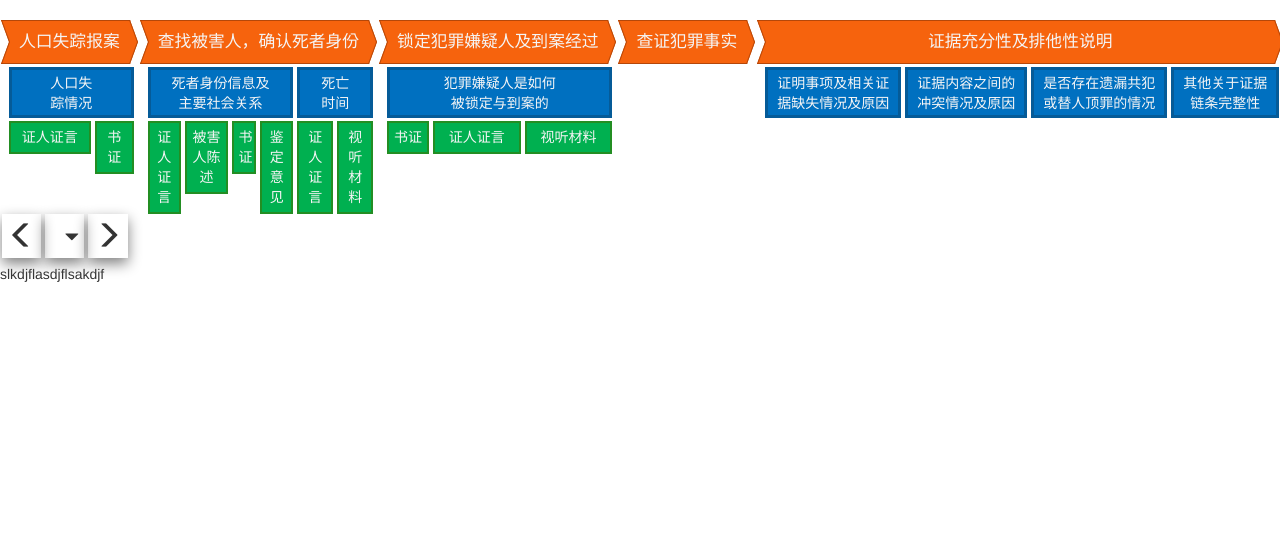
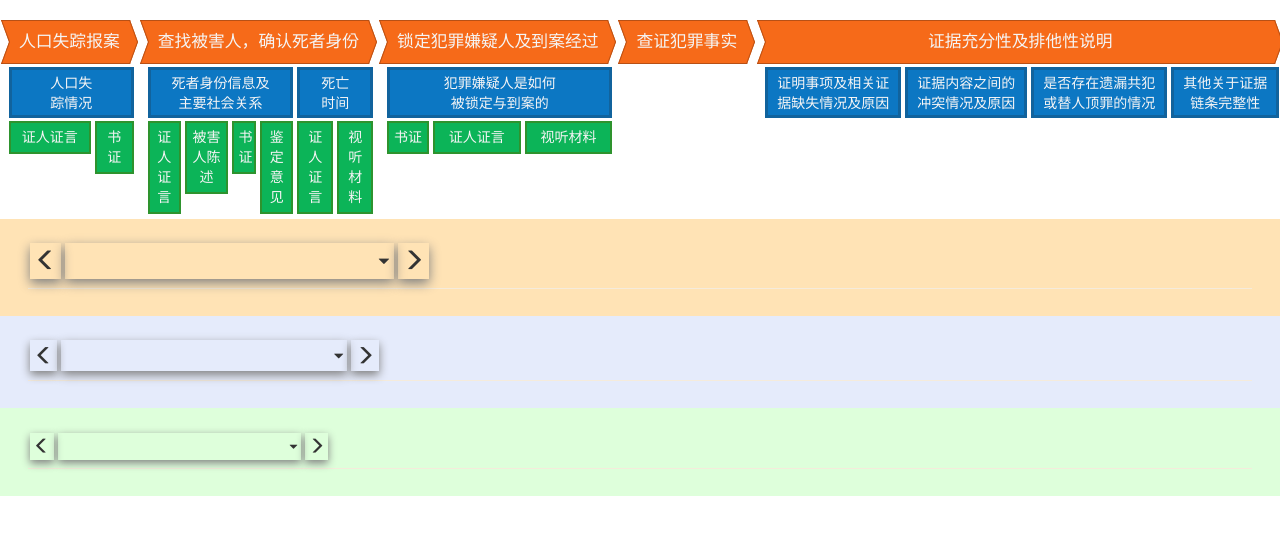
Before and after one commit to NJUOCR/judging, a Flask app: page /config-graph in a window 1280 px wide. Shown: the top 535 px of the page. Run offline with Flask 2, Linux system fonts and the light colour scheme; data that the repository does not hold is empty; some libraries are stand-ins or nearby versions.

Commit message:
commit to go home

```diff
--- a/app.py
+++ b/app.py
@@ -67,5 +67,29 @@ def upload():
         return jsonify(error='method should be post')
 
 
+@app.route('/favicon.ico')
+def send_icon():
+    return send_file('./favicon.ico')
+
+
+@app.route('/media-upload')
+def media_upload():
+    """
+    todo @熊 为媒体资源的上传提供后台接口
+    前端会检查上传文件的类型，在某一次上传中，数据可以是：
+    - 一个视频文件
+    - 或一个音频文件
+    - 或多个图片文件
+
+    ** 注意将文件名中的空格替换成`_` **，*linux不允许文件名包含空格*
+
+    文件存储位置：
+    根目录为`static/resources/media`
+    子目录根据前端传来的一个列表 `['{案号}', '{证据链节点名称}', '{查证事项节点名称}', '视听材料', '{材料名称}']`
+
+    > 目前先不更新数据库
+    :return:
+    """
+
 if __name__ == '__main__':
     app.run(debug=True)
--- a/static/css/graph-components.css
+++ b/static/css/graph-components.css
@@ -23,12 +23,14 @@
         box-shadow: .1rem .5rem 1rem rgba(0, 0, 0, .8);
         font-size: 120%;
         z-index: 10;
+        opacity: 1;
     }
     100% {
         top: 0;
         box-shadow: none;
         font-size: 100%;
         z-index: 0;
+        opacity: .95;
     }
 }
 
@@ -56,6 +58,9 @@
     padding-top: 2rem;
 }
 
+.non-selectable {
+    user-select: none;
+}
 /*.graph-mask{*/
 /*background-color: rgba(255, 255, 255, 0.5);*/
 /*width: 100%;*/
--- a/static/css/graph-detail.css
+++ b/static/css/graph-detail.css
@@ -1,3 +1,42 @@
-.selecting{
-    font-size: 2em;
+#selecting{
 }
+
+#detail hr {
+    margin-top: 5px;
+    border-top: 1px solid #f5ebdb;
+}
+
+/* 1st level */
+#first-level-section {
+    background-color: #ffe3b5;
+    padding: 2em 2em .5em 2em;
+}
+
+#first-level-section .selecting{
+    font-size: 1.6em;
+    min-width: 18em;
+}
+
+/* 2nd level */
+#second-level-section {
+    background-color: #e5ebfb;
+    padding: 2em 2em .5em 2em;
+}
+
+#second-level-section .selecting {
+
+    font-size: 1.4em;
+    min-width: 18em;
+}
+
+/* 3rd level */
+#third-level-section {
+    background-color: #deffdb;
+    padding: 2em 2em .5em 2em;
+}
+
+#third-level-section .selecting{
+
+    font-size: 1.2em;
+    min-width: 18em;
+}
--- a/static/css/selectable-header.css
+++ b/static/css/selectable-header.css
@@ -14,13 +14,10 @@
     padding: .3em .2em;
 }
 
-
-.header-text>.glyphicon {
+.header-text .glyphicon {
     font-size: 50%;
     height: fit-content;
     margin-left: 1em;
-    cursor: pointer;
-
 }
 
 .header-container {
@@ -28,16 +25,33 @@
     align-items: flex-end;
 }
 
+.header-container .glyphicon {
+    cursor: pointer;
+
+}
+
 .header-text {
     flex-grow: 1;
     display: flex;
     flex-direction: row-reverse;
     align-items: center;
+    justify-content: space-between;
 }
 
-.hover {
+.selecting .hover {
     box-shadow: 0 .2em .5em grey;
     top: -.2em;
+    opacity: 1;
+}
+
+.selecting .floor {
+    box-shadow: none;
+    top: 0;
+    opacity: 1;
+}
+
+.selecting .hide-control {
+    visibility: hidden;
 }
 
 .selecting ol {
--- a/static/html/graph_config2.html
+++ b/static/html/graph_config2.html
@@ -8,15 +8,16 @@
     <link rel="stylesheet" href="/static/css/selectable-header.css">
     <link rel="stylesheet" href="/static/css/graph-detail.css">
     <script src="/static/lib/vue.js"></script>
-    <script src="/static/js/selectable-header.js"></script>
+    <script src="/static/js/vue-components/selectable-header.js"></script>
 </head>
 <body>
 <div id="graph-container" class="graph-container" @click="select(0, 0)">
     <!--<div class="graph-mask"></div>-->
     <div v-for="(first, firstLevelIdx) in structure.firstLevelItems"
          class="first-level-container" @click="select(1, firstLevelIdx);">
-        <div class="box-arrow graph-item-selectable" :class="[ isSelected(firstLevelIdx) ? 'graph-item-selected' : 'graph-item-unselected' ]">
-            <div class="box-arrow-text">{{ first.name }}</div>
+        <div class="box-arrow graph-item-selectable"
+             :class="[ isSelected(firstLevelIdx) ? 'graph-item-selected' : 'graph-item-unselected' ]">
+            <div class="box-arrow-text non-selectable">{{ first.name }}</div>
             <div class="box-arrow-bg">
                 <div class="box-arrow-bg-top"></div>
                 <div class="box-arrow-bg-bottom"></div>
@@ -27,17 +28,18 @@
                 <div class='second-level-container' @click="select(2, secondLevelIdx);">
                     <div class="second-level-text graph-item-selectable"
                          :class="[ isSelected(firstLevelIdx, secondLevelIdx) ? 'graph-item-selected' : 'graph-item-unselected']">
-                        <div>{{ second.name.substring(0, (1 + second.name.length)/2^0) }}</div>
-                        <div>{{ second.name.substring((1 + second.name.length)/2^0) }}</div>
+                        <div class="non-selectable">{{ second.name.substring(0, parseInt(1 + second.name.length)/2) }}</div>
+                        <div class="non-selectable">{{ second.name.substring(parseInt(1 + second.name.length)/2) }}</div>
                     </div>
                     <ul class="horizontal-list">
                         <li v-for="(third, thirdLevelIdx) in second.thirdLevelItems"
                             :style="{width: parseInt(100 * third.name.length /
                                     second.thirdLevelItems.map(i => i.name.length).reduce((x1, x2) => x1+x2)) + '%'}">
                             <div class="third-level-container" @click="select(3, thirdLevelIdx)">
-                                <div class="third-level-text graph-item-selectable"
+                                <div ondblclick="window.location = '#third-level-section'"
+                                     class="third-level-text graph-item-selectable"
                                      :class="[isSelected(firstLevelIdx, secondLevelIdx, thirdLevelIdx) ? 'graph-item-selected':'graph-item-unselected' ]">
-                                    {{ third.name }}
+                                    <span class="non-selectable"> {{ third.name }}</span>
                                 </div>
                             </div>
                         </li>
@@ -48,15 +50,49 @@
     </div>
 </div>
 
-<div id="detail">
+<article id="detail">
+    <section id="first-level-section">
         <selectable-header v-on:change-candidate="changeCandidate"
+                           v-on:step="step"
                            name="first-level-header"
-                       :candidates="firstNameList()"
-                       :selected="firstLevelSelected()">
+                           :candidates="firstLevelHeader.list()"
+                           :selected="firstLevelHeader.selectedIdx()"
+                           :plain="firstLevelHeader.plain">
 
         </selectable-header>
-    <p>slkdjflasdjflsakdjf</p>
+        <hr/>
+    </section>
+
+    <section id="second-level-section">
+        <selectable-header @change-candidate="changeCandidate" @step="step"
+                           name="second-level-header"
+                           :candidates="secondLevelHeader.list()"
+                           :selected="secondLevelHeader.selectedIdx()"
+                           :plain="secondLevelHeader.plain"></selectable-header>
+        <hr/>
+    </section>
+
+    <section id="third-level-section">
+        <selectable-header @change-candidate="changeCandidate" @step="step"
+                           name="third-level-header"
+                           :candidates="thirdLevelHeader.list()"
+                           :selected="thirdLevelHeader.selectedIdx()"
+                           :plain="thirdLevelHeader.plain"></selectable-header>
+        <hr/>
+        <div>
+            <!-- todo @杨关 媒体文件上传，**不使用**fileinput.js-->
+            <!--
+                # 规则
+                在某一次上传时，只可以上传：
+                一个视频文件，或
+                一个音频文件，或
+                多个图片文件
+
+                > 暂时使用原生的input元素，由我来处理样式
+            -->
         </div>
+    </section>
+</article>
 
 <script>
 
@@ -340,9 +376,9 @@
 
             isSelected: function (...idxTree) {
                 // `...`称为rest parameters, 传入方法的所有参数将被转为数组存入`idxTree`
-                if (idxTree.length === 0 || this.selection.map(_ => _ === -1).reduce((x1, x2) => x1 && x2))   return false;
-                for(let i=0;i<idxTree.length;i++){
-                    if(idxTree[i] !== this.selection[i])
+                if (idxTree.length === 0 || this.selection.map(_ => _ === -1).reduce((x1, x2) => x1 && x2)) return false;
+                for (let i = 0; i < idxTree.length; i++) {
+                    if (idxTree[i] !== this.selection[i])
                         return false
                 }
                 return true;
@@ -352,18 +388,18 @@
 
         created: function () {
             const url = "http://localhost:5000/get-graph";
-            fetch(url).then(function(response){
-                if(response.status!==200){
-                    console.log("存在一个问题，状态码为："+response.status);
+            fetch(url).then(function (response) {
+                if (response.status !== 200) {
+                    console.log("存在一个问题，状态码为：" + response.status);
                     return;
                 }
                 //检查响应文本
-                response.json().then(function(data){
+                response.json().then(function (data) {
                     console.log(data);
                     this.structure = data
                 });
-            }).catch(function(err){
-                console.log("Fetch错误:"+err);
+            }).catch(function (err) {
+                console.log("Fetch错误:" + err);
             })
             // todo @所有人 从axios迁移到fetch
             //  axios并不是vue内置的库，它是一个第三方库；
@@ -376,29 +412,95 @@
     let detail = new Vue({
         el: '#detail',
         data: {
-            firstNameList: function () {
+            firstLevelHeader: {
+                list: function () {
                     if (graph.structure.firstLevelItems)
                         return graph.structure.firstLevelItems.map(i => i['name']);
                     else
                         return [];
                 },
 
-            firstLevelSelected: function () {
-                return graph.selection[0]
+                selectedIdx: function () {
+                    return graph.selection[0];
+
                 },
 
-            candidatesVisible: false
+                plain: false
+            },
+            secondLevelHeader: {
+                list: function () {
+                    let firstIdx = graph.selection[0];
+                    if (graph.structure.firstLevelItems
+                        && graph.structure.firstLevelItems[firstIdx]
+                        && graph.structure.firstLevelItems[firstIdx].secondLevelItems) {
+                        return graph.structure.firstLevelItems[firstIdx].secondLevelItems.map(i => i['name']);
+                    } else {
+                        return [];
+                    }
+                },
+
+                selectedIdx: function () {
+                    return graph.selection[1]
+                },
+
+                plain: false
+            },
+
+            thirdLevelHeader: {
+                list: function () {
+                    let firstIdx = graph.selection[0];
+                    let secondIdx = graph.selection[1];
+                    if (graph.structure.firstLevelItems
+                        && graph.structure.firstLevelItems[firstIdx]
+                        && graph.structure.firstLevelItems[firstIdx].secondLevelItems
+                        && graph.structure.firstLevelItems[firstIdx].secondLevelItems[secondIdx]
+                        && graph.structure.firstLevelItems[firstIdx].secondLevelItems[secondIdx].thirdLevelItems) {
+                        return graph.structure.firstLevelItems[firstIdx].secondLevelItems[secondIdx].thirdLevelItems.map(i => i['name']);
+                    } else {
+                        return [];
+                    }
+                },
+
+                selectedIdx: function () {
+                    return graph.selection[2]
+                },
+
+                plain: false
+            }
+
         },
 
         methods: {
-            showList: function () {
-                this.candidatesVisible = !this.candidatesVisible;
+            changeCandidate: function (idx, componentName) {
+                if (componentName === 'first-level-header') {
+                    graph.selection = [idx, -1, -1]
+                } else if (componentName === 'second-level-header') {
+                    graph.selection = [graph.selection[0], idx, -1]
+                } else if (componentName === 'third-level-header') {
+                    graph.selection = [graph.selection[0], graph.selection[1], idx];
+                }
             },
 
-            changeCandidate: function (idx, componentName) {
-                console.log(idx, componentName);
-                if (componentName === 'first-level-header'){
-                    graph.selection = [idx, -1, -1]
+            step: function (direction, componentName) {
+                let levelHeader = null;
+                if (componentName === 'first-level-header') {
+                    levelHeader = this.firstLevelHeader;
+                } else if (componentName === 'second-level-header') {
+                    levelHeader = this.secondLevelHeader;
+                } else if (componentName === 'third-level-header') {
+                    levelHeader = this.thirdLevelHeader;
+                }
+
+                if (levelHeader && levelHeader.selectedIdx() !== -1) {
+                    let test = levelHeader.selectedIdx();
+                    let length = levelHeader.list().length;
+
+                    if (direction === 'left') test--;
+                    else if (direction === 'right') test++;
+
+                    if (test >= 0 && test < length) {
+                        this.changeCandidate(test, componentName);
+                    }
                 }
             }
         }
--- a/static/js/selectable-header.js
+++ /dev/null
@@ -1,45 +0,0 @@
-function showOrClose(elem) {
-    let root = elem.parentElement.parentElement.parentElement;
-    root.attributes['data-show-candidates'] =
-        root.attributes['data-show-candidates'] === 'true' ? 'false' : 'true';
-    let show = root.attributes['data-show-candidates'] === 'true';
-    console.log(show);
-    elem.className = `glyphicon glyphicon-triangle-${show ? 'top' : 'bottom'}`;
-    let list = root.querySelector('ol');
-    list.className = show ? '' : 'hide-candidates';
-}
-
-
-Vue.component('selectable-header', {
-    props: {
-        candidates: Array,
-        selected: Number,
-        name: String
-    },
-    template:
-        `
-<div class="selecting" data-show-candidates="false">
-    <div class="header-container">
-        <div class="glyphicon glyphicon-menu-left header-component hover"></div>
-        <div class="header-component header-text hover">
-            <span onclick="showOrClose(this)" class="glyphicon glyphicon-triangle-bottom"></span>
-            <span>{{ selected >= 0 ? candidates[selected] : '' }}</span>
-        </div>
-        <div class="glyphicon glyphicon-menu-right header-component hover"></div>
-    </div>
-    <ol class="hide-candidates" >
-        <li @click="candidateClick(idx, name)" class="candidate" v-for="(candidate, idx) in candidates"> {{ candidate }} </li>
-    </ol>
-</div>
-    `,
-
-    methods: {
-        candidateClick: function (idx, name) {
-            this.$emit('change-candidate', idx, name);
-        },
-
-        hi: function () {
-            console.log('hi')
-        }
-    }
-});
--- /dev/null
+++ b/static/js/vue-components/selectable-header.js
@@ -0,0 +1,64 @@
+function list(elem) {
+    let root = elem.parentElement.parentElement.parentElement;
+    root.attributes['data-show-candidates'] =
+        root.attributes['data-show-candidates'] === 'true' ? 'false' : 'true';
+    let showList = root.attributes['data-show-candidates'] === 'true';
+    elem.className = `glyphicon glyphicon-triangle-${showList ? 'top' : 'bottom'}`;
+    let list = root.querySelector('ol');
+    list.className = showList ? '' : 'hide-candidates';
+}
+
+function unlist(elem) {
+    let root = elem.parentElement.parentElement.parentElement;
+    root.attributes['data-show-candidates'] = 'false';
+
+    let btn = root.querySelector('.glyphicon-triangle-top');
+    if (btn)    btn.className = 'glyphicon glyphicon-triangle-bottom';
+
+    let ol = root.querySelector('ol');
+    ol.className = 'hide-candidates';
+}
+
+function headerFocus(elem) {
+    // let text = elem.parentElement.querySelector('span[onblur]');
+    elem.focus();
+}
+
+Vue.component('selectable-header', {
+    props: {
+        candidates: Array,
+        selected: Number,
+        name: String,
+        plain: Boolean
+    },
+    template:
+        `
+<div class="selecting" data-show-candidates="false">
+    <div class="header-container">
+        <div class="glyphicon glyphicon-menu-left header-component"
+            :class="[plain? 'hide-control':'hover']" @click="step('left', name)"></div>
+        <div class="header-component header-text" :class="[plain? '':'hover']">
+            <span onclick="headerFocus(this);list(this);" onblur="unlist(this)" tabindex="10" class="glyphicon glyphicon-triangle-bottom header-control" :class="[plain? 'hide-control':'']"></span>
+            <span>
+                {{ selected >= 0 ? candidates[selected] : '' }}
+            </span>
+        </div>
+        <div class="glyphicon glyphicon-menu-right header-component header-control"
+            :class="[plain? 'hide-control':'hover']" @click="step('right', name)"></div>
+    </div>
+    <ol class="hide-candidates" >
+        <li @click="candidateClick(idx, name)" class="candidate" v-for="(candidate, idx) in candidates"> {{ candidate }} </li>
+    </ol>
+</div>
+    `,
+
+    methods: {
+        candidateClick: function (idx, name) {
+            this.$emit('change-candidate', idx, name);
+        },
+
+        step: function (direction, name) {
+            this.$emit('step', direction, name)
+        }
+    }
+});
```
Also changed, not shown: static/js/vue-components/media-container.js (added, +9 -0 lines). Lines whose indentation alone changed are shown as unchanged.
